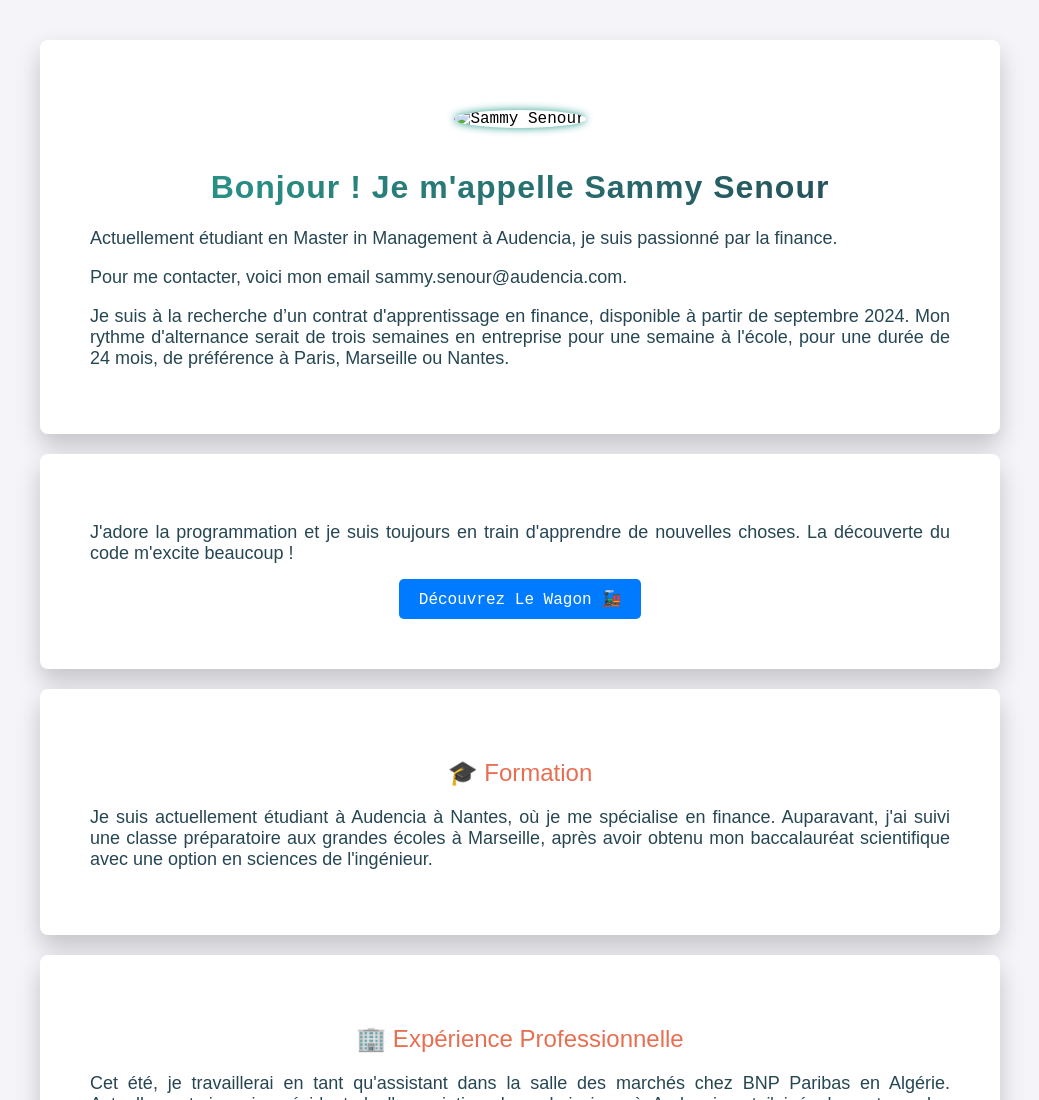
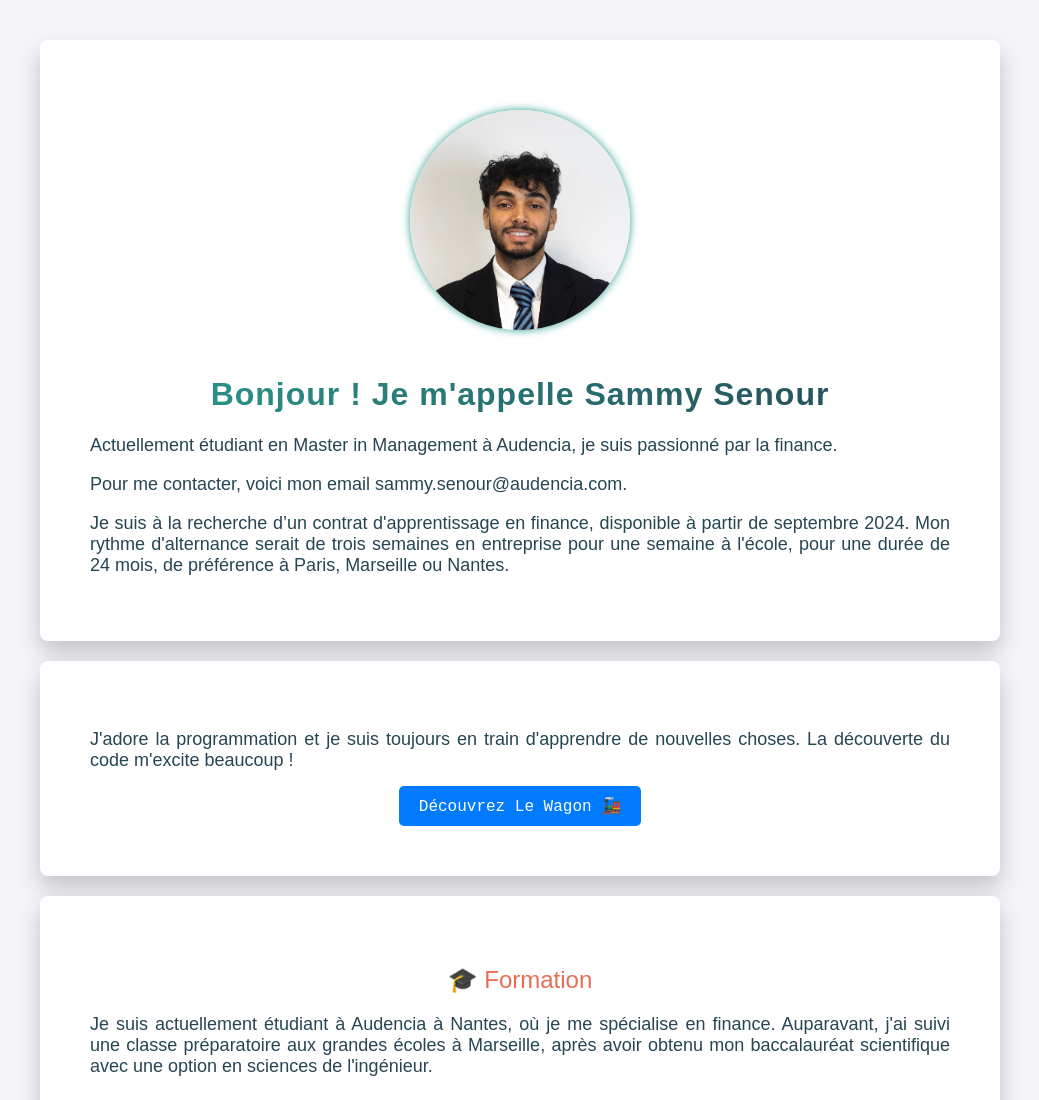
Before and after one commit to pocosse/my-profile, a plain HTML site: page index.html in a window 1280 px wide. Shown: the top 1100 px of the page, without its empty margins (120-1159 px from the left). Drawn offline with Linux system fonts and the light colour scheme.

Commit message:
index.html

```diff
--- a/index.html
+++ b/index.html
@@ -9,7 +9,7 @@
 <body>
     <div class="container">
         <div class="card-white">
-            <img src="profile-picture.png" class="img-circle" alt="Sammy Senour">
+            <img src="images/profile-picture.png" class="img-circle" alt="Sammy Senour">
             <h1>Bonjour ! Je m'appelle Sammy Senour</h1>
             <p>Actuellement étudiant en Master in Management à Audencia, je suis passionné par la finance.</p>
             <p>Pour me contacter, voici mon email sammy.senour@audencia.com.</p>
```
